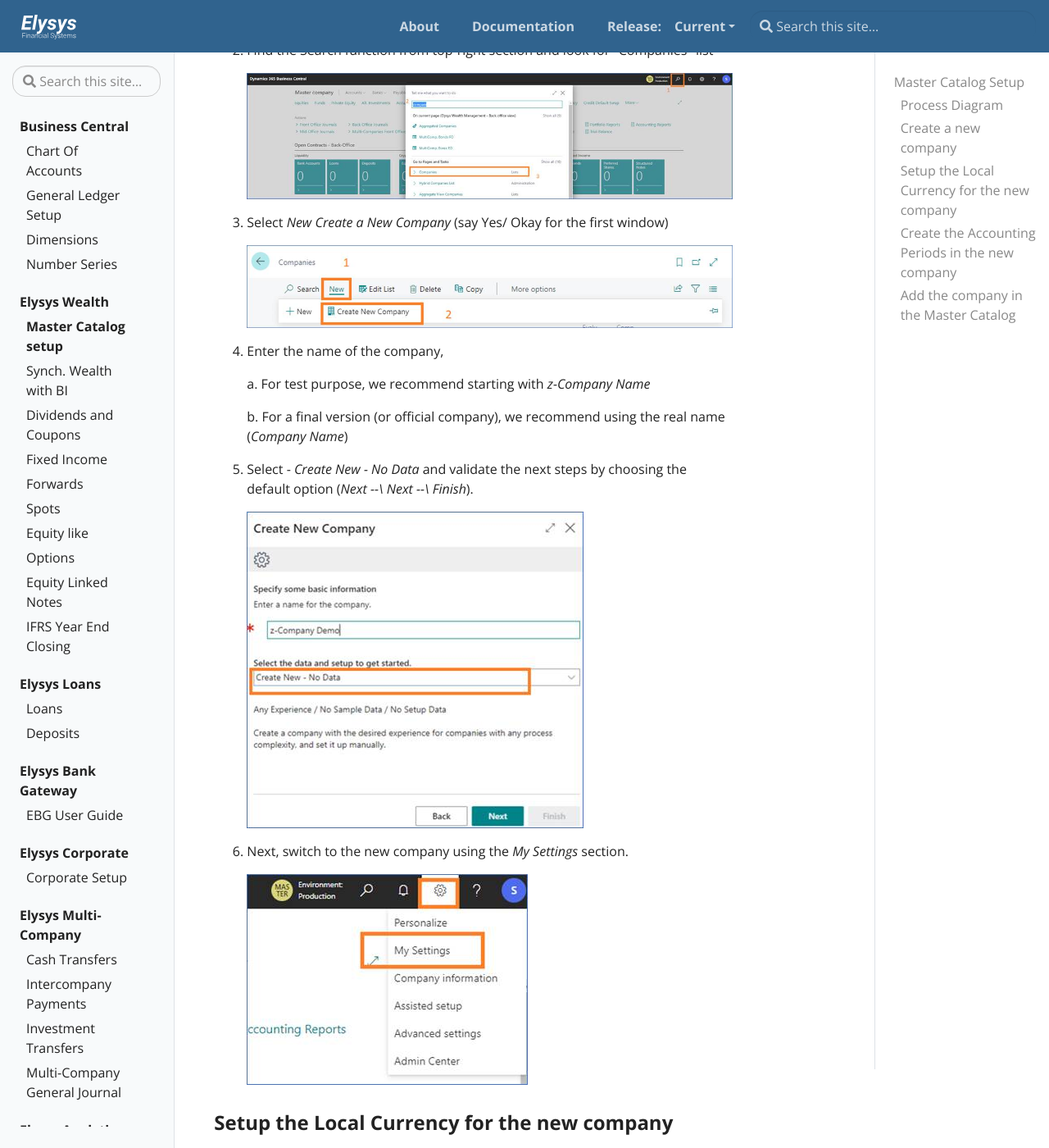
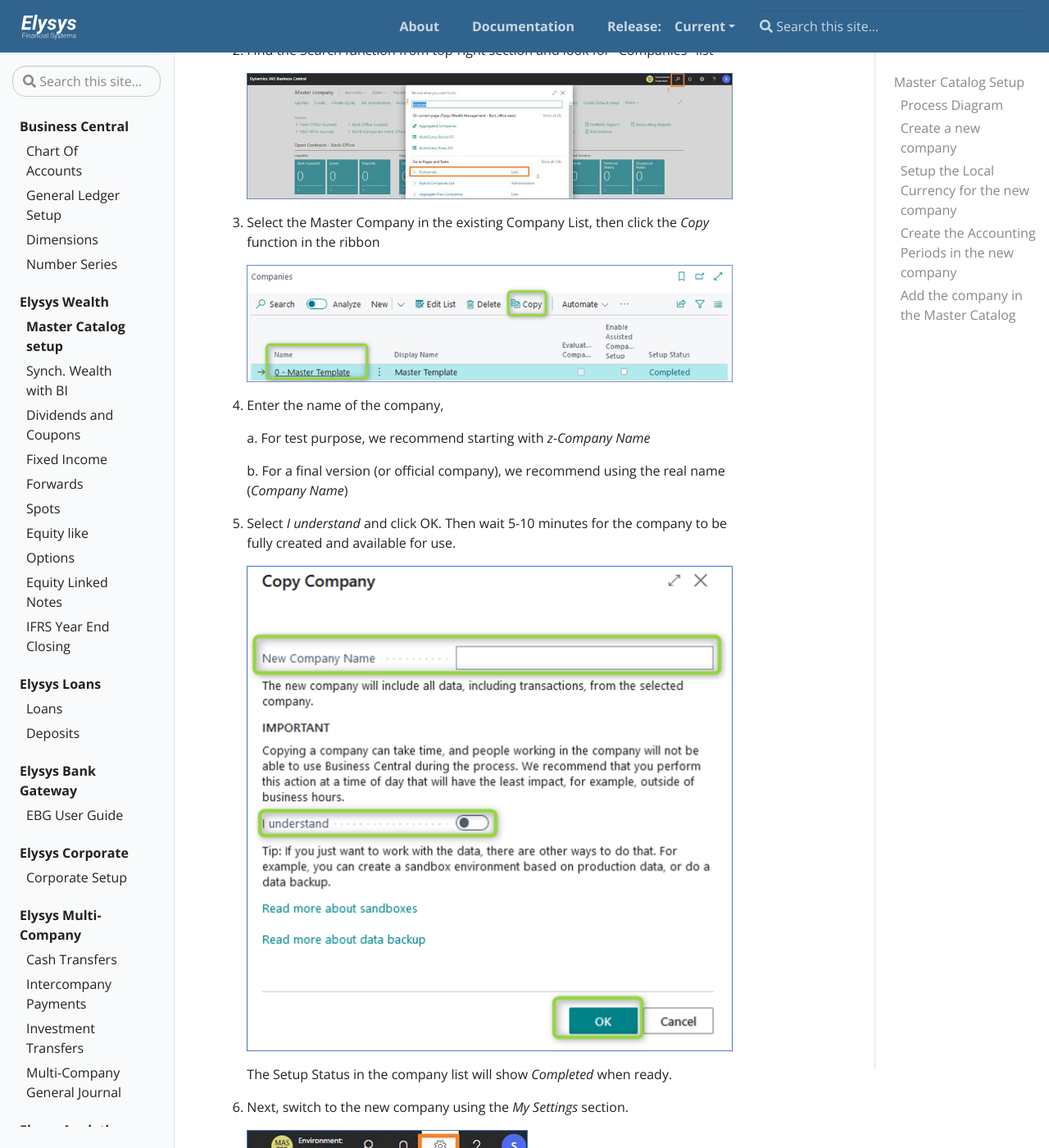
Before and after one commit to Elysys/Docs, a Jekyll site: the page built from _docs/wealth/MasterCatalogSetup.md, in a window 1280 px wide and 1400 px high, scrolled down 1004 px. Shown: the whole window at 82% size. Built offline with Jekyll 4.4.1, drawn with Linux system fonts in a browser that asks for light colours.

```diff
--- a/_docs/wealth/MasterCatalogSetup.md
+++ b/_docs/wealth/MasterCatalogSetup.md
@@ -25,10 +24,9 @@ use the **Master Catalog Setup module** in Elysys Wealth.
 
     ![](../../assets/img/MasterCatalogSetup/image002.jpg)
 
-3.  Select *New Create a New Company* (say Yes/ Okay for the first
-    window)
+3.  Select the Master Company in the existing Company List, then click the *Copy* function in the ribbon
 
-    ![](../../assets/img/MasterCatalogSetup/image003.jpg)
+    ![](../../assets/img/MasterCatalogSetup/image018.png)
 
 4.  Enter the name of the company,
 
@@ -37,10 +35,11 @@ use the **Master Catalog Setup module** in Elysys Wealth.
     b.  For a final version (or official company), we recommend using
         the real name (*Company Name*)
 
-5.  Select - *Create New - No Data* and validate the next steps by
-    choosing the default option (*Next \--\ Next \--\ Finish*).
+5.  Select *I understand* and click OK. Then wait 5-10 minutes for the company to be fully created and available for use.
 
-    ![](../../assets/img/MasterCatalogSetup/image004.jpg)
+    ![](../../assets/img/MasterCatalogSetup/image019.png)
+
+    The Setup Status in the company list will show *Completed* when ready.
 
 6.  Next, switch to the new company using the *My Settings* section.
 
```
Also changed, not shown: other parts of _docs/wealth/MasterCatalogSetup.md (+0 -1 lines), _docs/analytics/DataDictionaryAnalytics.md (+3 -4 lines), assets/img/ElysysElectronicBankGatewayGuide2.0/image023.png, assets/img/MasterCatalogSetup/image018.png (added), assets/img/MasterCatalogSetup/image019.png (added).
